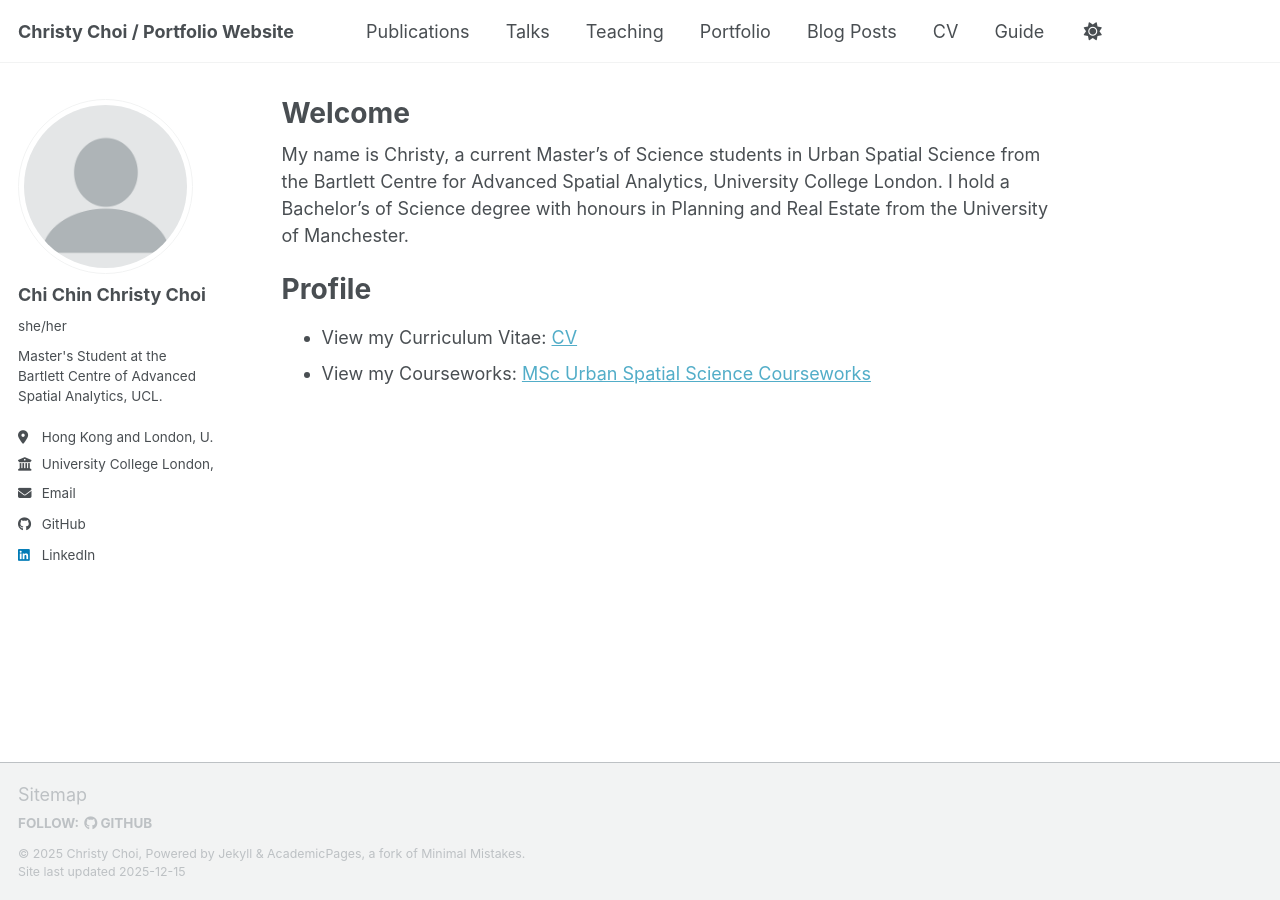
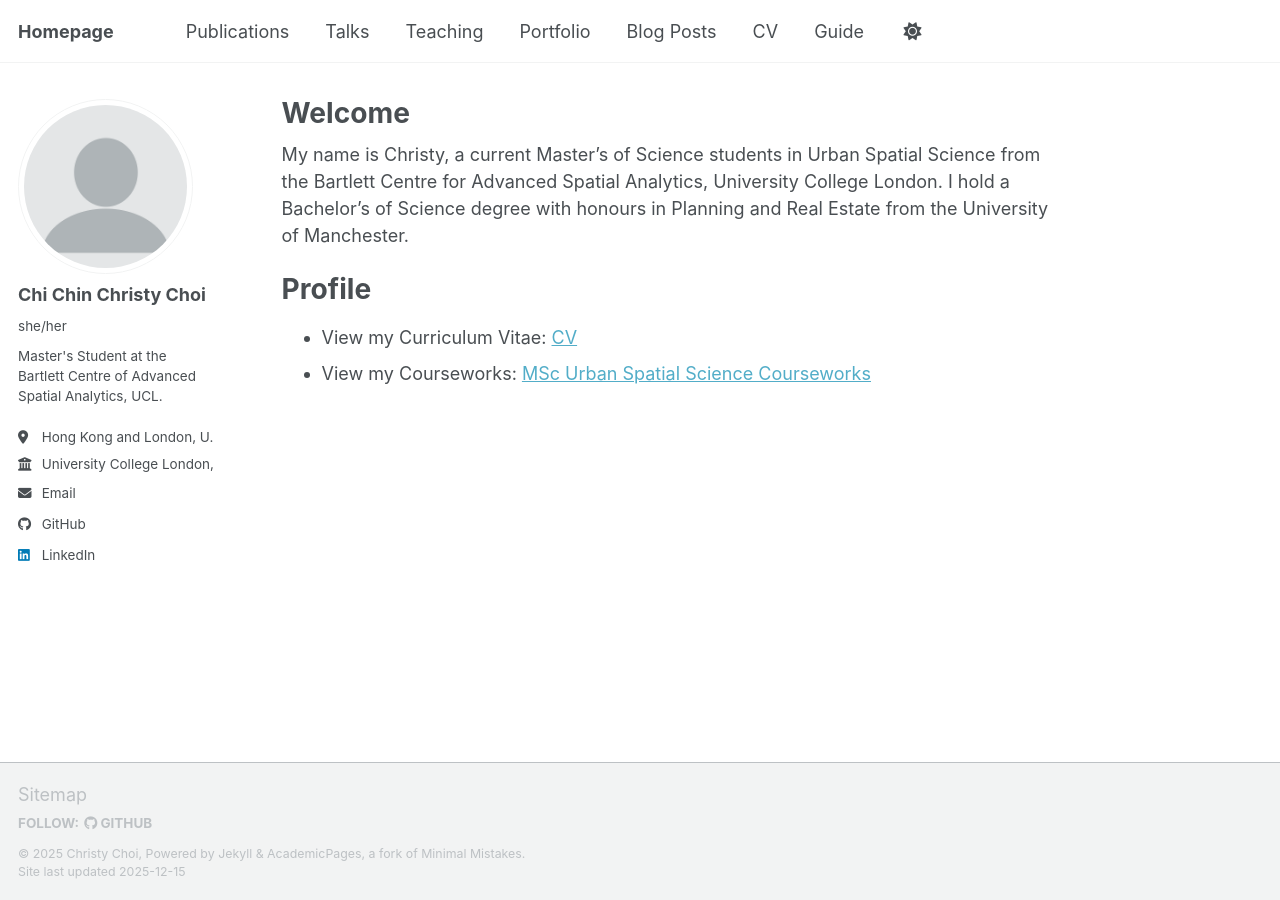
Before and after one commit to christychoicc/christychoicc.github.io, a Jekyll site: the page built from _pages/about.md, in a window 1280 px wide. Built offline with Jekyll 4.4.1, drawn with Linux system fonts in a browser that asks for light colours; a script bundle is joined from its source files by our own code; library files that are not in the unit come from our copies.

Commit message:
Update site title and separator in config

```diff
--- a/_config.yml
+++ b/_config.yml
@@ -9,8 +9,8 @@
 # Basic Site Settings
 locale                   : "en-GB"
 site_theme               : "default" # Currently available options are "default", "air"
-title                    : "Christy Choi / Portfolio Website"
-title_separator          : "-"
+title                    : "Homepage"
+title_separator          : #"-"
 name                     : &name "Christy Choi"
 description              : &description "Christy Choi's portfolio"   # Update this with a general description of your site, this is the default if not overridden by a page
 url                      : https://christychoicc.github.io/ # The base hostname & protocol for your site e.g. "https://[your GitHub username].github.io",
```
